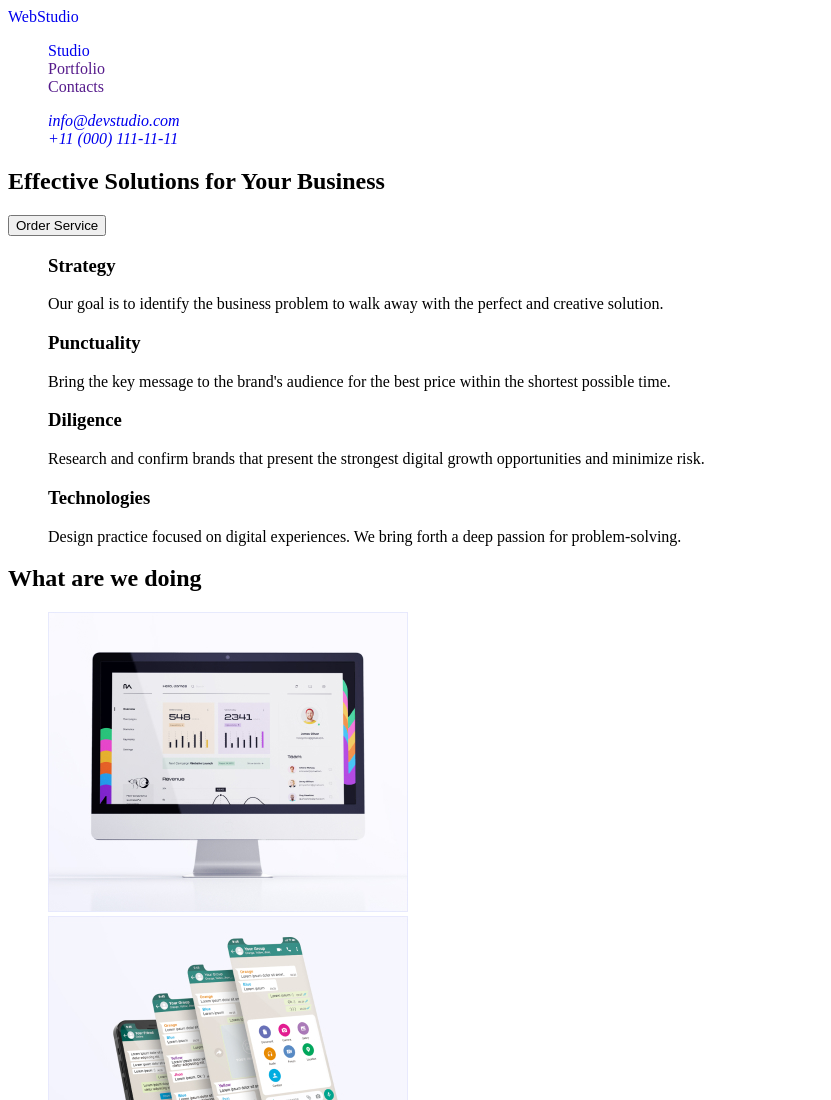
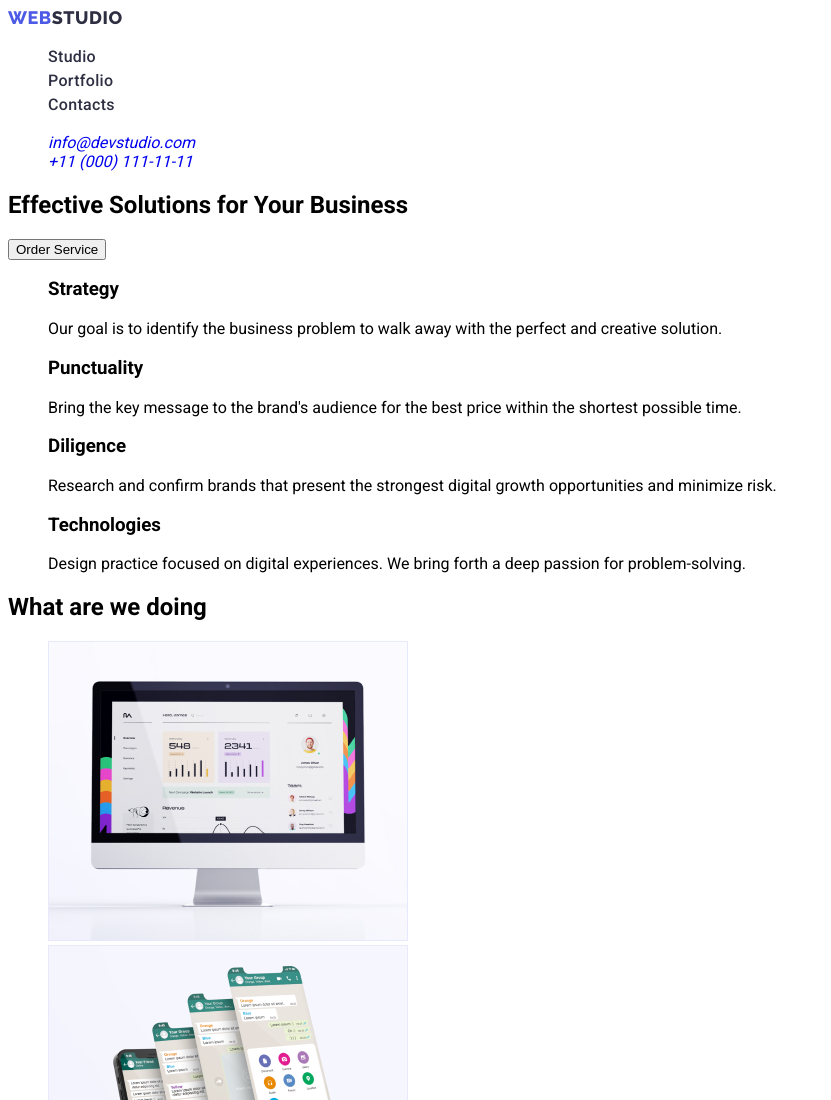
Before and after one commit to Baltakov/goit-markup-hw-02, a plain HTML site: page index.html in a window 1280 px wide. Shown: the top 1100 px of the page, without its empty margins (0-831 px from the left). Drawn offline with Linux system fonts and the light colour scheme.

Commit message:
Header-menu

```diff
--- a/css/styles.css
+++ b/css/styles.css
@@ -1,6 +1,49 @@
+/* ====== VARIABLES ======= */
+
+/* ====== COMMON STYLES ======= */
 .list li {
   list-style-type: none;
 }
 .link {
   text-decoration: none;
 }
+button {
+  cursor: pointer;
+}
+body {
+  font-family: "Roboto", sans-serif;
+}
+/* ====== HEADER ======= */
+.logotype-blue {
+  font-family: "Raleway", sans-serif;
+  font-size: 18px;
+  font-style: normal;
+  font-weight: 800;
+  line-height: 116.667%;
+  letter-spacing: 0.54px;
+  text-transform: uppercase;
+  color: var(--iris, #4d5ae5);
+}
+.logotype {
+  font-family: "Raleway", sans-serif;
+  font-size: 18px;
+  font-style: normal;
+  font-weight: 800;
+  line-height: 116.667%;
+  letter-spacing: 0.54px;
+  text-transform: uppercase;
+  color: var(--navyblue, #2e2f42);
+}
+.menu-link {
+  /* Body Medium */
+  font-size: 16px;
+  font-weight: 500;
+  line-height: 150%;
+  letter-spacing: 0.32px;
+  color: var(--navyblue, #2e2f42);
+}
+.menu-link:hover,
+.menu-link:focus {
+  color: #404bbf;
+}
+/* ====== HEADER ======= */
--- a/index.html
+++ b/index.html
@@ -14,14 +14,22 @@
     <link rel="stylesheet" href="./css/styles.css" />
   </head>
   <body>
-    <header>
-      <!-- Header -->
-      <nav>
-        <a class="link" href="./index.html">WebStudio</a>
-        <ul class="list">
-          <li><a class="link" href="./index.html">Studio</a></li>
-          <li><a class="link" href="">Portfolio</a></li>
-          <li><a class="link" href="">Contacts</a></li>
+    <!-- Header -->
+    <header class="page-header">
+      <nav class="page-navigation">
+        <a class="link logotype" href="./index.html"
+          ><span class="logotype-blue">web</span>studio</a
+        >
+        <ul class="list menu">
+          <li class="menu-item">
+            <a class="link menu-link" href="./index.html">Studio</a>
+          </li>
+          <li class="menu-item">
+            <a class="link menu-link" href="">Portfolio</a>
+          </li>
+          <li class="menu-item">
+            <a class="link menu-link" href="">Contacts</a>
+          </li>
         </ul>
       </nav>
       <address>
```
